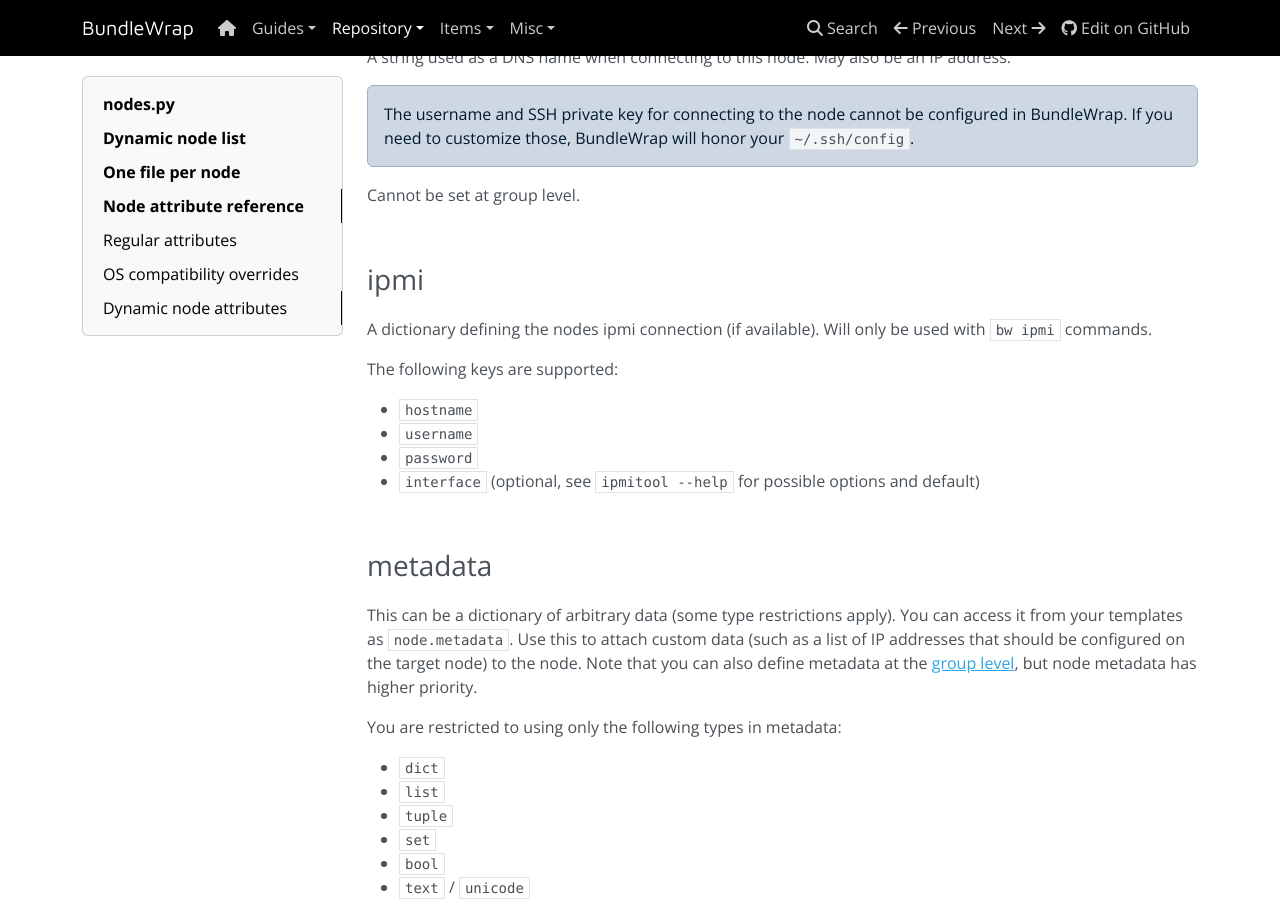
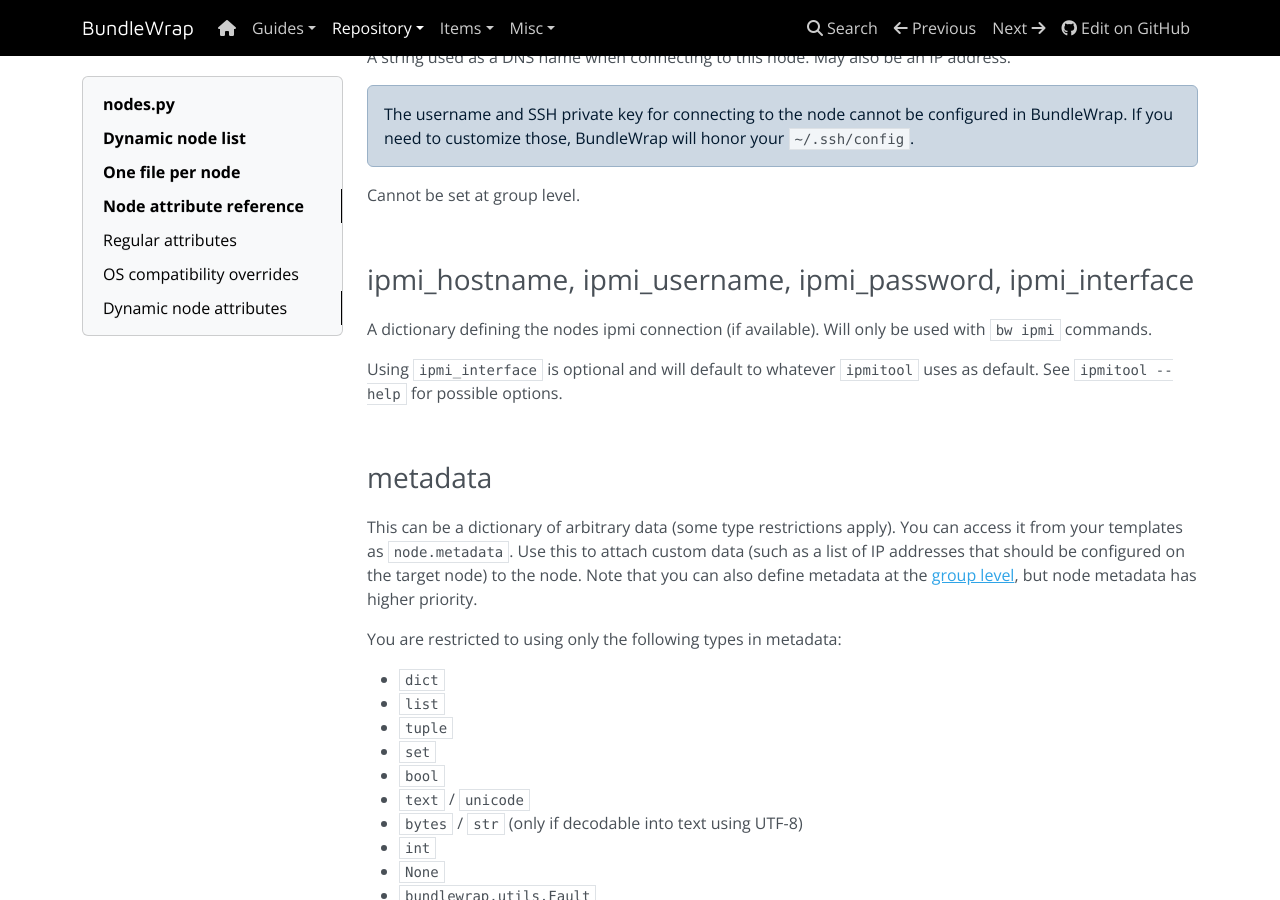
Before and after one commit to bundlewrap/bundlewrap, an MkDocs documentation site: the page built from docs/content/repo/nodes.py.md, in a window 1280 px wide and 900 px high, scrolled down 2367 px. Built offline with MkDocs 1.6.1, drawn with Linux system fonts in a browser that asks for light colours; nearby versions of some CDN libraries.

```diff
--- a/docs/content/repo/nodes.py.md
+++ b/docs/content/repo/nodes.py.md
@@ -102,16 +102,11 @@
 
 <br>
 
-### ipmi
+### ipmi_hostname, ipmi_username, ipmi_password, ipmi_interface
 
 A dictionary defining the nodes ipmi connection (if available). Will only be used with `bw ipmi` commands.
 
-The following keys are supported:
-
-* `hostname`
-* `username`
-* `password`
-* `interface` (optional, see `ipmitool --help` for possible options and default)
+Using `ipmi_interface` is optional and will default to whatever `ipmitool` uses as default. See `ipmitool --help` for possible options.
 
 <br>
 
```
Also changed, not shown: 2 other files.
